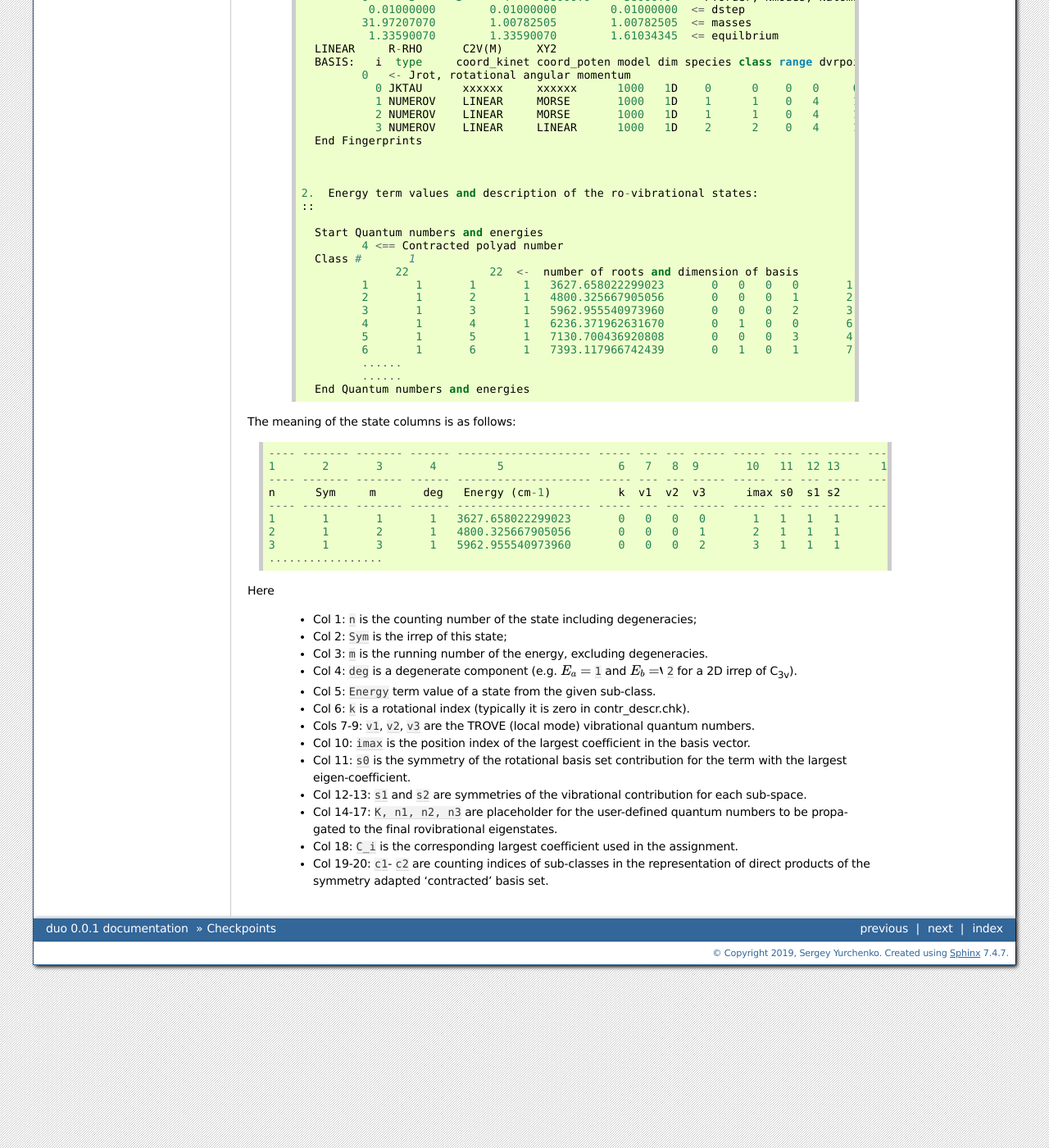
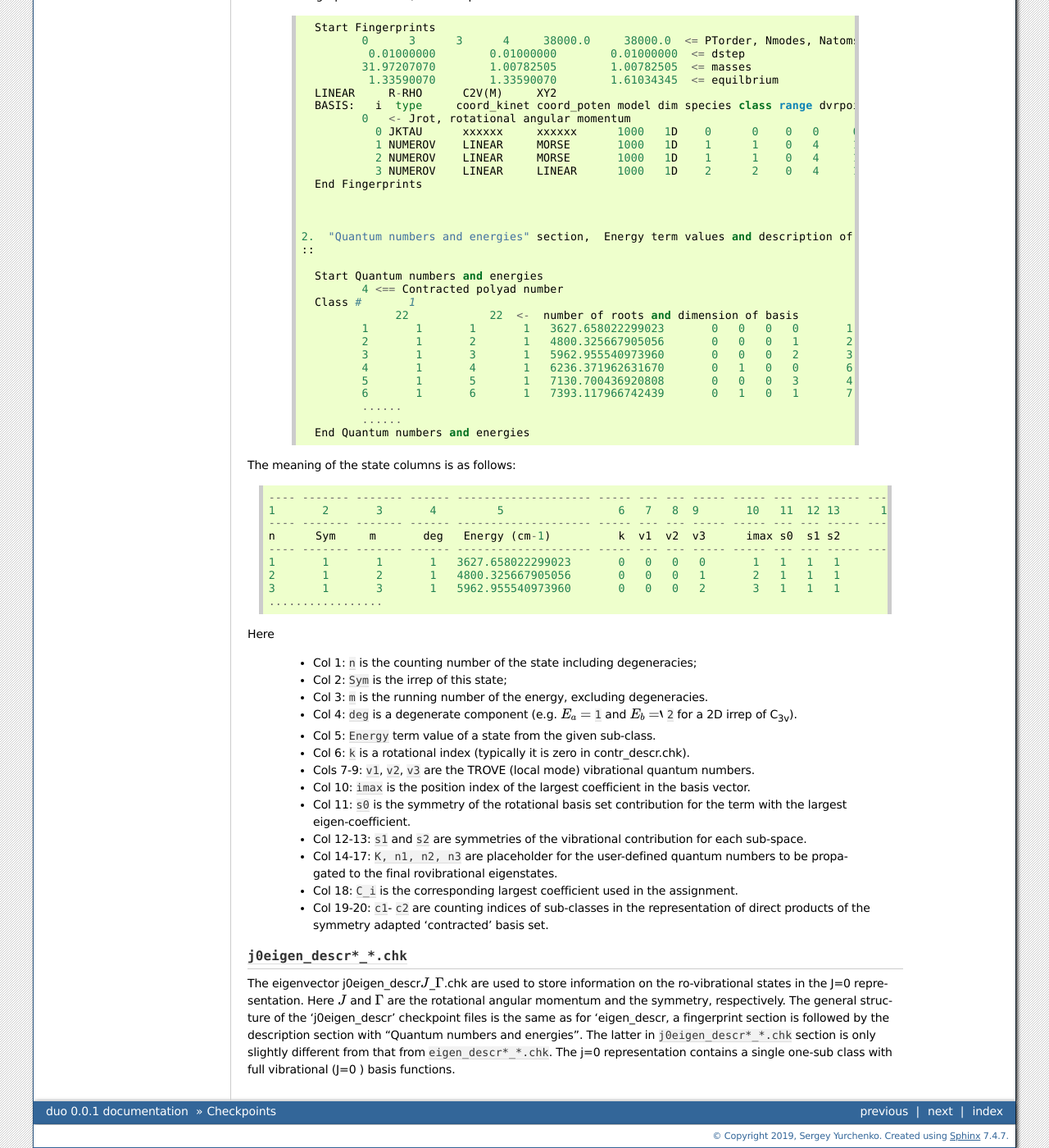
Before and after one commit to Trovemaster/TROVE, a Sphinx documentation site: the page built from docs/source/checkpoints.rst, in a window 1280 px wide and 1400 px high, scrolled down 6366 px. Shown: the whole window at 82% size. Built offline with Sphinx 7.4.7, drawn with Linux system fonts in a browser that asks for light colours; formulas are drawn with MathJax 3; some of the changed text lies outside the part shown.

Commit message:
Update checkpoints.rst

```diff
--- a/docs/source/checkpoints.rst
+++ b/docs/source/checkpoints.rst
@@ -339,6 +339,10 @@ where
 ``eigen_descr*_*.chk``
 ----------------------
 
+The eigenvector igen_descr\ :math:`J`\ _\ :math:`\Gamma`\ .chk are used to store information on the ro-vibrational states. Here :math:`J`  and \ :math:`\Gamma` are the rotational angular momentum and the symmetry, respectively.
+
+
+
    1. "Fingerprint" section, for example:
    ::
 
@@ -359,7 +363,7 @@ where
 
 
 
-     2.  Energy term values and description of the ro-vibrational states:
+     2.  "Quantum numbers and energies" section,  Energy term values and description of the ro-vibrational states:
      ::
 
        Start Quantum numbers and energies
@@ -384,7 +388,7 @@ The meaning of the state columns is as follows:
       ---- ------- ------- ------ -------------------- ----- --- --- ----- ----- --- --- ----- ----- --- --- ------ ---------------- ----- ------
       1       2       3       4         5                 6   7   8  9       10   11  12 13      14   15 16   17           18         19     20
       ---- ------- ------- ------ -------------------- ----- --- --- ----- ----- --- --- ----- ----- --- --- ---- - ---------------- ----- ------
-      n      Sym     m       deg   Energy (cm-1)          k  v1  v2  v3      imax s0  s1 s2       K   n1  n2  n3           C_i          c1     c2
+      n      Sym     m       deg   Energy (cm-1)          k  v1  v2  v3      imax s0  s1 s2       K   n1  n2  n3           C_i         c1    c2
       ---- ------- ------- ------ -------------------- ----- --- --- ----- ----- --- --- ----- ----- --- --- ---- ------------------ ----- ------
       1       1       1       1   3627.658022299023       0   0   0   0       1   1   1   1       0   0   0   0         0.99958266      1      1
       2       1       2       1   4800.325667905056       0   0   0   1       2   1   1   1       0   0   0   1        -0.99819947      1      2
@@ -408,3 +412,11 @@ Here
   - Col 14-17: ``K, n1, n2, n3`` are placeholder for the user-defined quantum numbers to be propagated to the final rovibrational eigenstates.
   - Col 18: ``C_i`` is the corresponding largest coefficient used in the assignment.
   - Col 19-20: ``c1``- ``c2`` are counting indices of sub-classes in the representation of direct products of the symmetry adapted 'contracted' basis set.
+
+
+
+``j0eigen_descr*_*.chk``
+------------------------
+
+
+The eigenvector j0eigen_descr\ :math:`J`\ _\ :math:`\Gamma`\ .chk are used to store information on the ro-vibrational states in the J=0 representation. Here :math:`J`  and \ :math:`\Gamma` are the rotational angular momentum and the symmetry, respectively. The general structure of the 'j0eigen_descr' checkpoint files is the same as for 'eigen_descr, a fingerprint section is followed by the description section with "Quantum numbers and energies". The latter in ``j0eigen_descr*_*.chk``  section is only slightly different from that from ``eigen_descr*_*.chk``. The j=0 representation contains a single one-sub class with full vibrational (J=0 ) basis functions.
```
